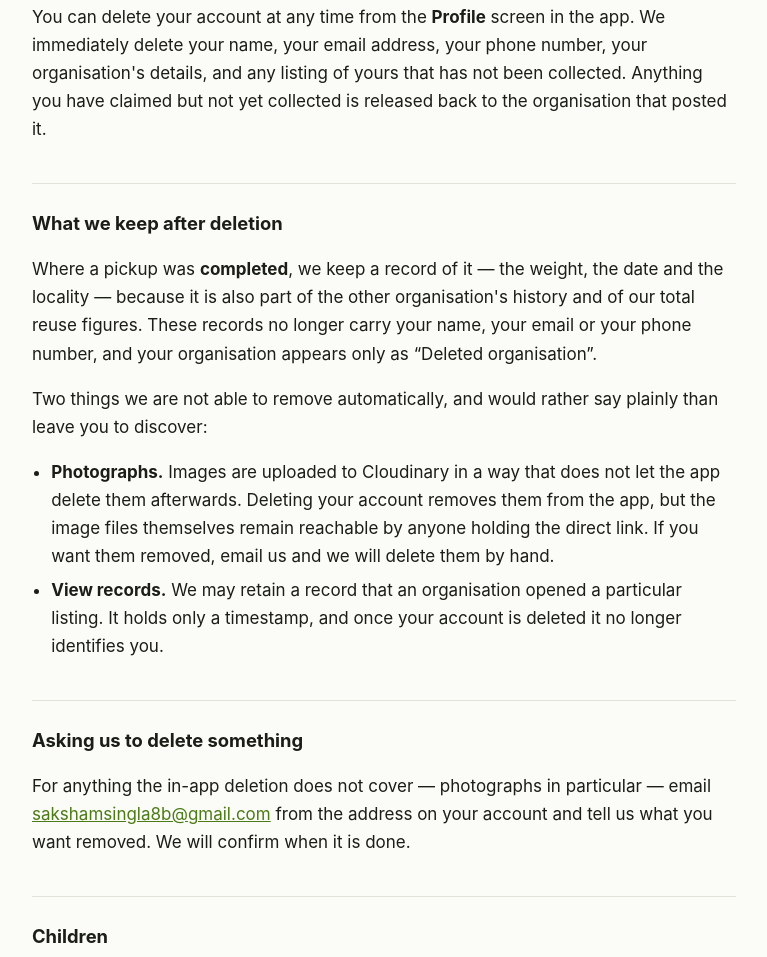
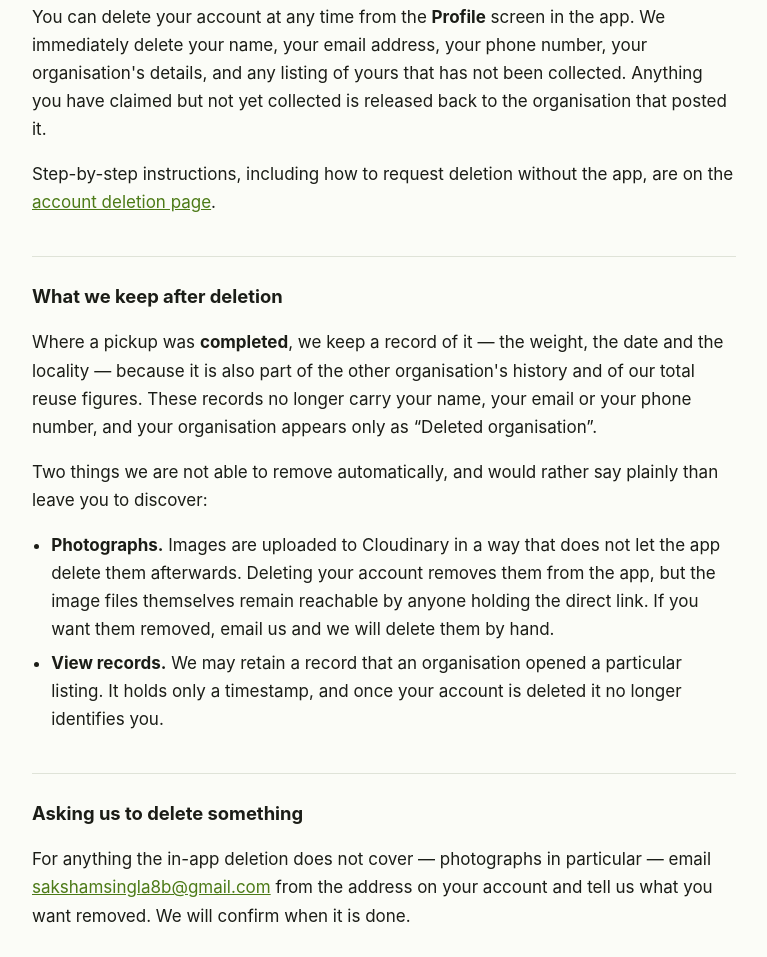
Before and after one commit to sakshamsingla2022/bloomback-legal, a plain HTML site: page privacy.html in a window 1280 px wide. Shown: the part 1834-2791 px from the top of the page, without its empty margins (256-1023 px from the left). Drawn offline with Linux system fonts and the light colour scheme.

Commit message:
Link the account deletion page from the privacy policy

```diff
--- a/privacy.html
+++ b/privacy.html
@@ -139,6 +139,10 @@
     that has not been collected. Anything you have claimed but not yet
     collected is released back to the organisation that posted it.
   </p>
+  <p>
+    Step-by-step instructions, including how to request deletion without the
+    app, are on the <a href="delete-account.html">account deletion page</a>.
+  </p>
 
   <h2>What we keep after deletion</h2>
   <p>
```
